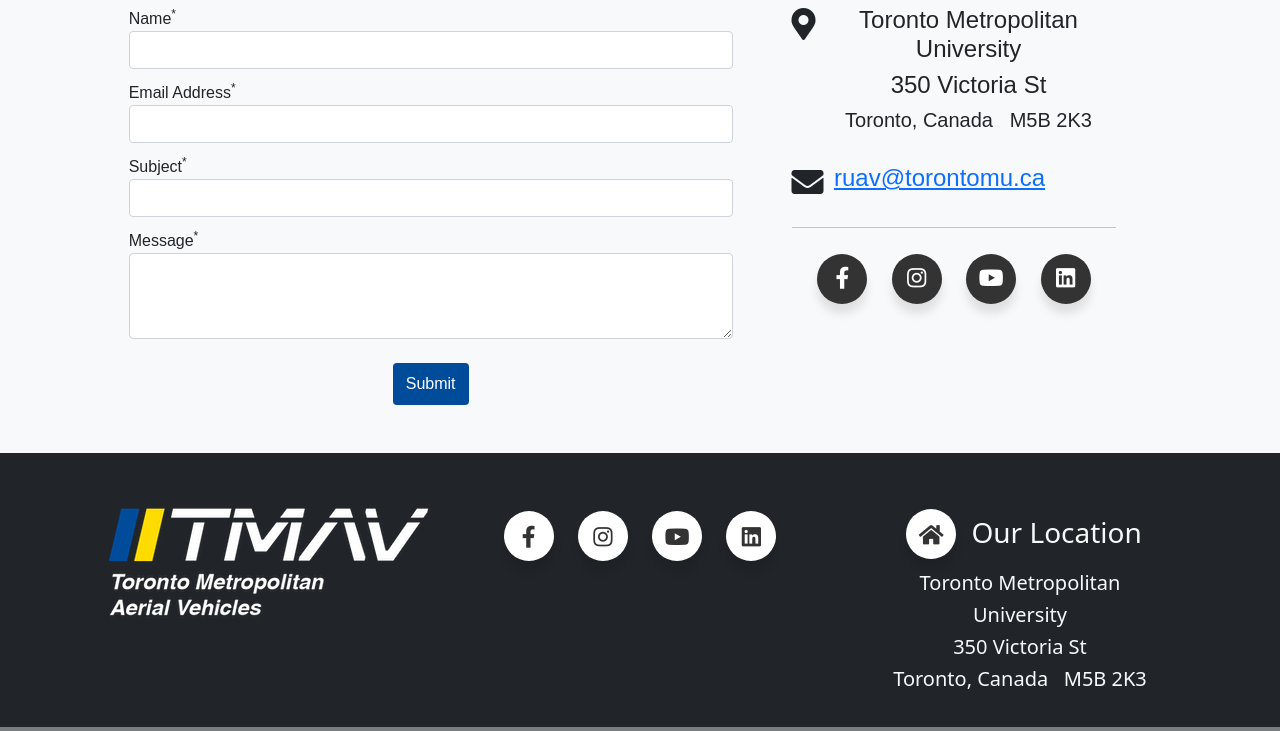
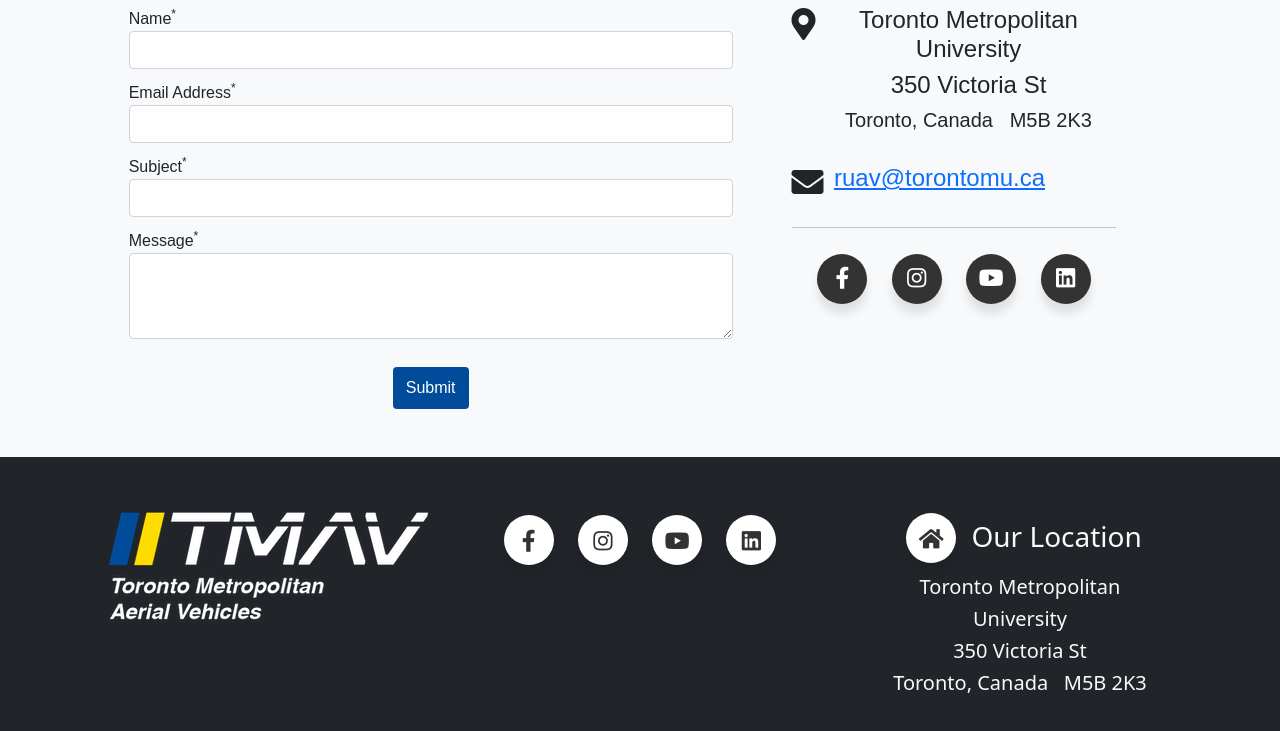
Before and after one commit to TMet-Aerial-Vehicles/TMAV-Website, a PHP site: page /contact in a window 1280 px wide. Shown: the part 1240-1971 px from the top of the page. Run offline with PHP 8.4, Linux system fonts and the light colour scheme.

Commit message:
Forms and Navbar Updates

```diff
--- a/views/contact.php
+++ b/views/contact.php
@@ -63,7 +63,7 @@
                                 <textarea class="form-control" name="message" rows="3" aria-describedby="required-description" required></textarea>
                             </div>
 
-                            <div class="form-group pt-1 pb-3">
+                            <div class="form-group pt-2 pb-3">
                                 <div data-netlify-recaptcha="true"></div>
                             </div>
 
--- a/views/nav.php
+++ b/views/nav.php
@@ -1,10 +1,12 @@
-<nav class="navbar navbar-expand-lg navbar-dark bg-dark">
+<nav class="navbar navbar-expand-lg sticky-top navbar-dark bg-dark">
     <div class="container-fluid">
         <a class="navbar-brand" href="/">
             <img src="/images/TMAV_Logo_White.png" alt="TMAV Logo in white">
         </a>
 
-        <button class="navbar-toggler" type="button" data-bs-toggle="collapse" data-bs-target="#navbarSupportedContent" aria-controls="navbarSupportedContent" aria-expanded="false" aria-label="Toggle navigation">
+        <button class="navbar-toggler" type="button"
+                data-bs-toggle="collapse" data-bs-target="#navbarSupportedContent"
+                aria-controls="navbarSupportedContent" aria-expanded="false" aria-label="Toggle navigation">
             <span class="navbar-toggler-icon"></span>
         </button>
         <div class="collapse navbar-collapse" id="navbarSupportedContent">
--- a/views/sponsor.php
+++ b/views/sponsor.php
@@ -94,7 +94,7 @@
                             <textarea class="form-control" name="message" rows="3" aria-describedby="required-description" required></textarea>
                         </div>
 
-                        <div class="form-group pt-1 pb-3">
+                        <div class="form-group pt-2 pb-3">
                             <div data-netlify-recaptcha="true"></div>
                         </div>
 
```
